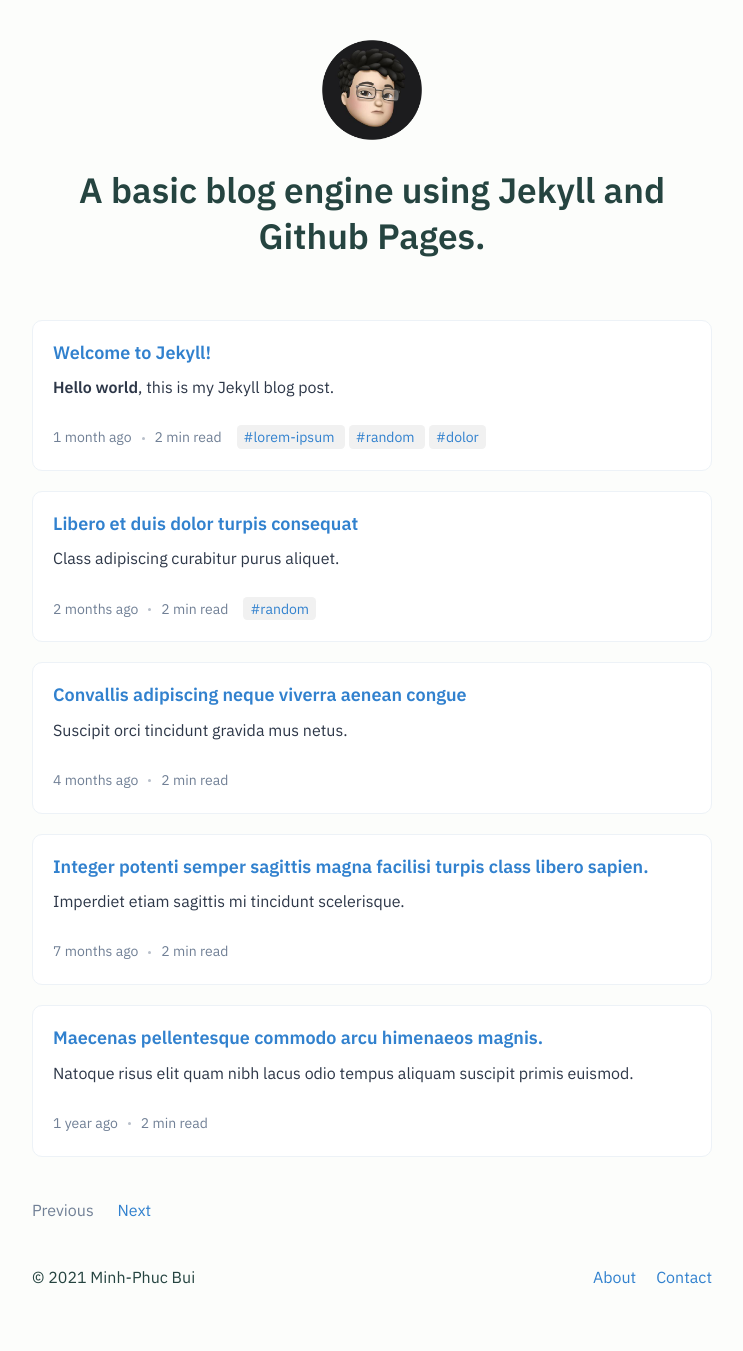
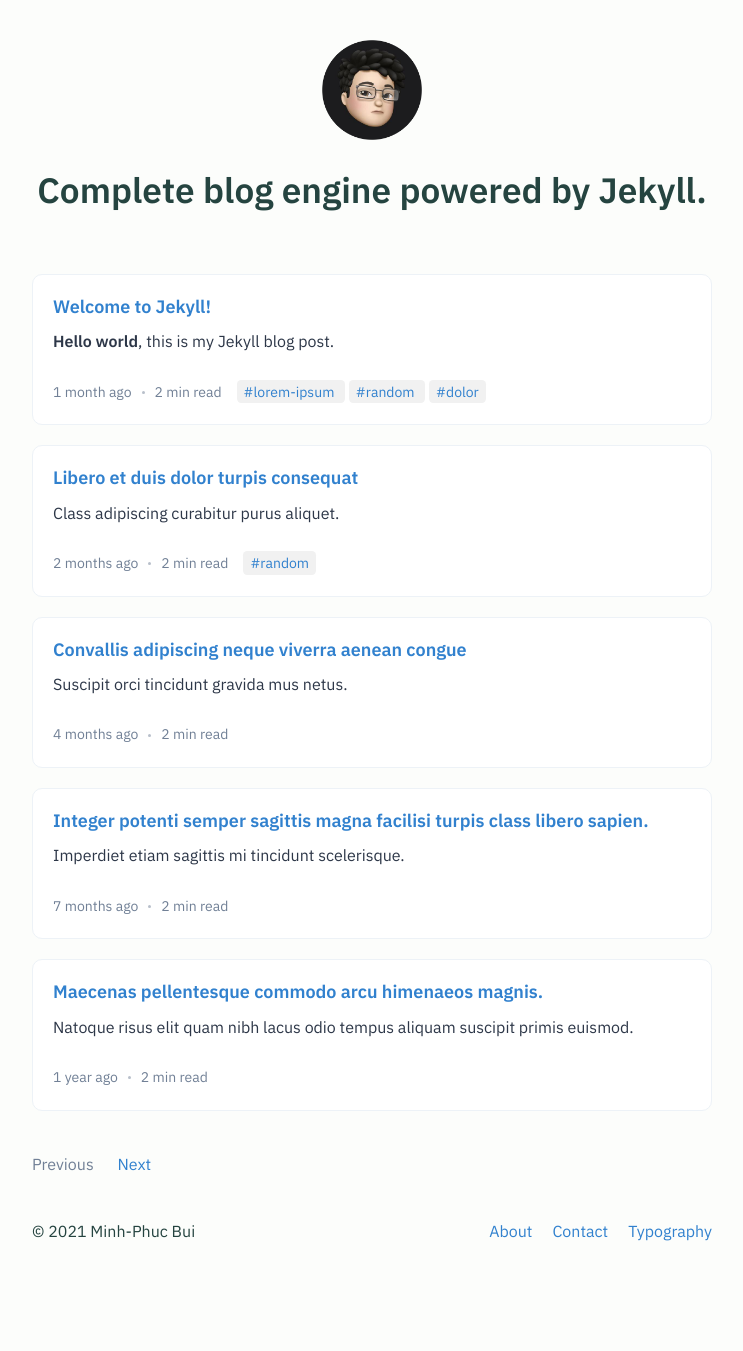
Before and after one commit to phucbm/aberto, a Jekyll site: the page built from index.html, in a window 1280 px wide. Shown: the whole page, without its empty margins (268-1011 px from the left). Built offline with Jekyll 4.4.1, drawn with Linux system fonts in a browser that asks for light colours; the list of posts is cut into pages by our own code; after the commit the page ends 1305 px from its top, so only the background shows below that.

Commit message:
✏️ update readme

```diff
--- a/_data/config.yml
+++ b/_data/config.yml
@@ -2,9 +2,9 @@
 
 ## site info
 author: "Minh-Phuc Bui"
-title: "Another Jekyll site"
+title: "Complete blog engine powered by Jekyll."
 title_sep: " - "
-description: "A basic blog engine using Jekyll and Github Pages."
+description: "Complete blog engine powered by Jekyll."
 logo: "/assets/images/avatar.png"
 language: "en"
 
@@ -23,6 +23,8 @@ menu:
     url: "/about"
   - name: "Contact"
     url: "/contact"
+  - name: "Typography"
+    url: "/typography"
 
 ## tags
 tag_path: "/tags/"
```
Also changed, not shown: README.md (added).
